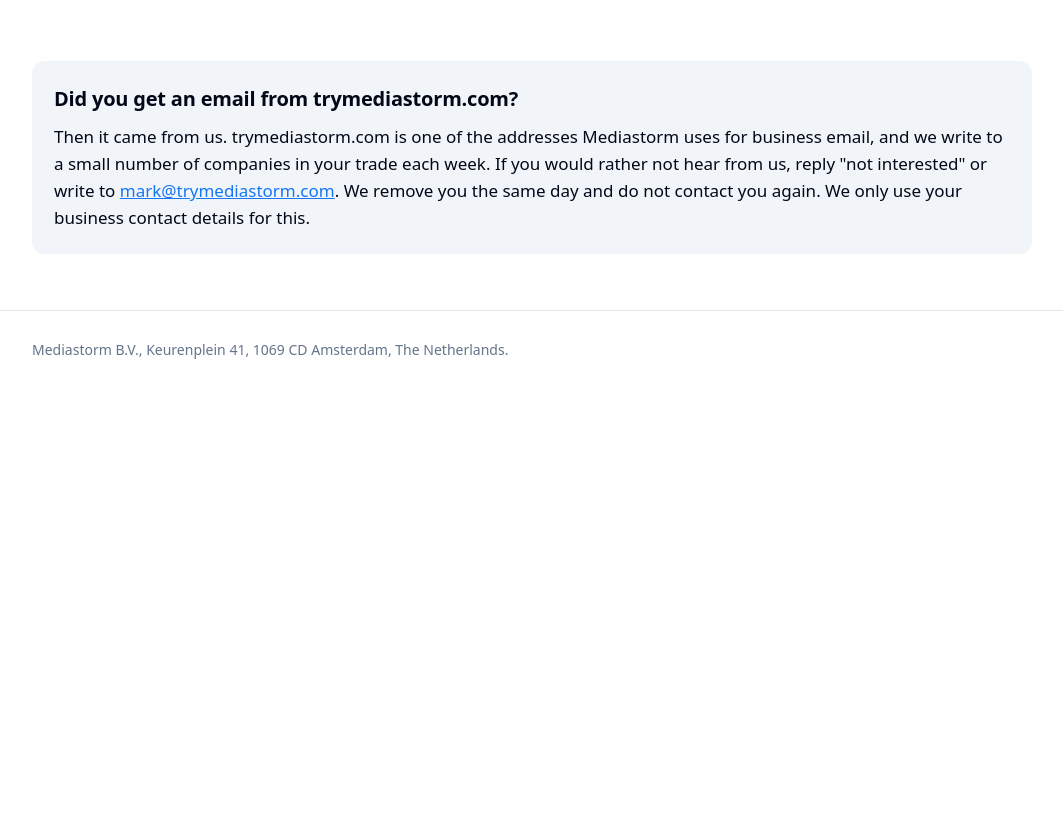
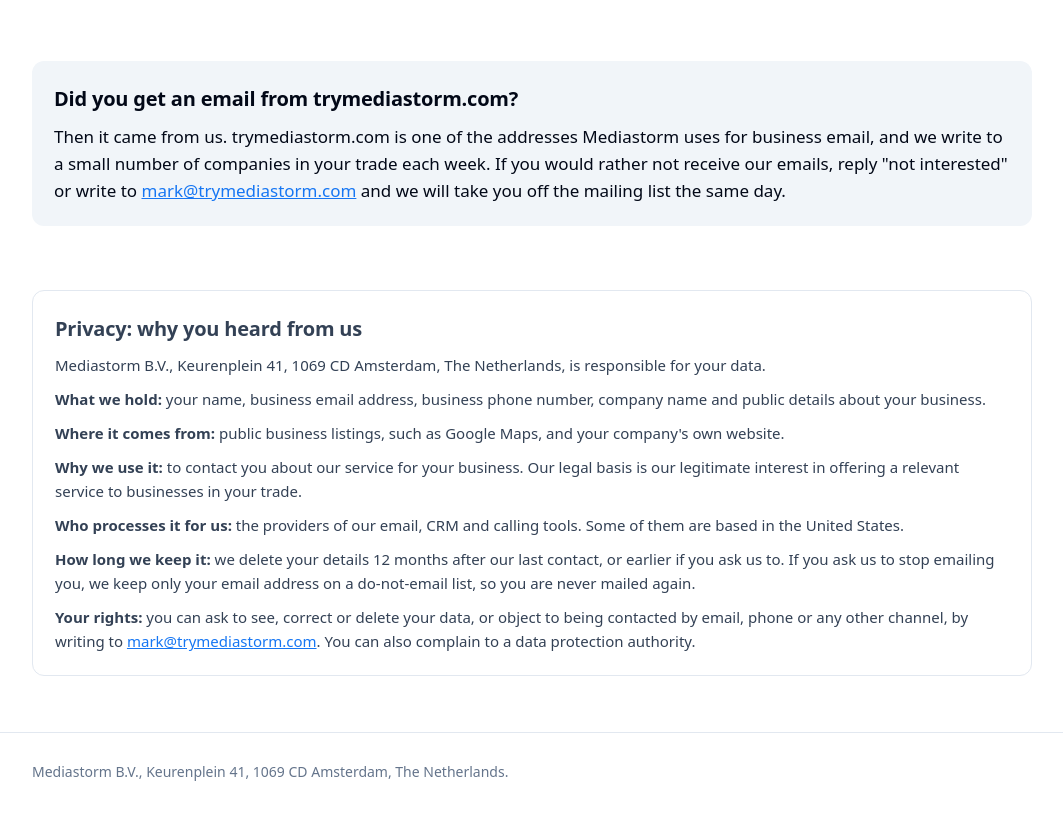
Before and after one commit to mediastorm-mark/landing-trymediastorm-com, a plain HTML site: page index.html in a window 1280 px wide. Shown: the part 2470-3289 px from the top of the page, without its empty margins (108-1171 px from the left). Before the commit the page ends 2871 px from the top, so only its background shows below. Drawn offline with Linux system fonts and the light colour scheme.

Commit message:
Update index.html

```diff
--- a/index.html
+++ b/index.html
@@ -43,6 +43,8 @@
   .who { display:flex; gap:24px; align-items:center; flex-wrap:wrap; }
   .who img { width:132px; height:132px; object-fit:cover; object-position:top; border-radius:50%; }
   .note { background:var(--soft); border-radius:12px; padding:22px; }
+  .privacy { border:1px solid var(--line); border-radius:12px; padding:22px; font-size:15px; color:#334155; }
+  .privacy p { margin:0 0 10px; }
   footer { border-top:1px solid var(--line); color:var(--muted); font-size:14px; padding:28px 0 40px; }
 </style>
 </head>
@@ -111,7 +113,20 @@
 <section style="padding-top:8px"><div class="wrap">
   <div class="note">
     <h2 style="font-size:20px;margin-bottom:8px">Did you get an email from trymediastorm.com?</h2>
-    <p style="margin:0">Then it came from us. trymediastorm.com is one of the addresses Mediastorm uses for business email, and we write to a small number of companies in your trade each week. If you would rather not hear from us, reply "not interested" or write to <a href="mailto:mark@trymediastorm.com">mark@trymediastorm.com</a>. We remove you the same day and do not contact you again. We only use your business contact details for this.</p>
+    <p style="margin:0">Then it came from us. trymediastorm.com is one of the addresses Mediastorm uses for business email, and we write to a small number of companies in your trade each week. If you would rather not receive our emails, reply "not interested" or write to <a href="mailto:mark@trymediastorm.com">mark@trymediastorm.com</a> and we will take you off the mailing list the same day.</p>
+  </div>
+</div></section>
+
+<section style="padding-top:8px"><div class="wrap">
+  <div class="privacy" id="privacy">
+    <h2 style="font-size:20px;margin-bottom:8px">Privacy: why you heard from us</h2>
+    <p>Mediastorm B.V., Keurenplein 41, 1069 CD Amsterdam, The Netherlands, is responsible for your data.</p>
+    <p><strong>What we hold:</strong> your name, business email address, business phone number, company name and public details about your business.</p>
+    <p><strong>Where it comes from:</strong> public business listings, such as Google Maps, and your company's own website.</p>
+    <p><strong>Why we use it:</strong> to contact you about our service for your business. Our legal basis is our legitimate interest in offering a relevant service to businesses in your trade.</p>
+    <p><strong>Who processes it for us:</strong> the providers of our email, CRM and calling tools. Some of them are based in the United States.</p>
+    <p><strong>How long we keep it:</strong> we delete your details 12 months after our last contact, or earlier if you ask us to. If you ask us to stop emailing you, we keep only your email address on a do-not-email list, so you are never mailed again.</p>
+    <p style="margin-bottom:0"><strong>Your rights:</strong> you can ask to see, correct or delete your data, or object to being contacted by email, phone or any other channel, by writing to <a href="mailto:mark@trymediastorm.com">mark@trymediastorm.com</a>. You can also complain to a data protection authority.</p>
   </div>
 </div></section>
 
```
